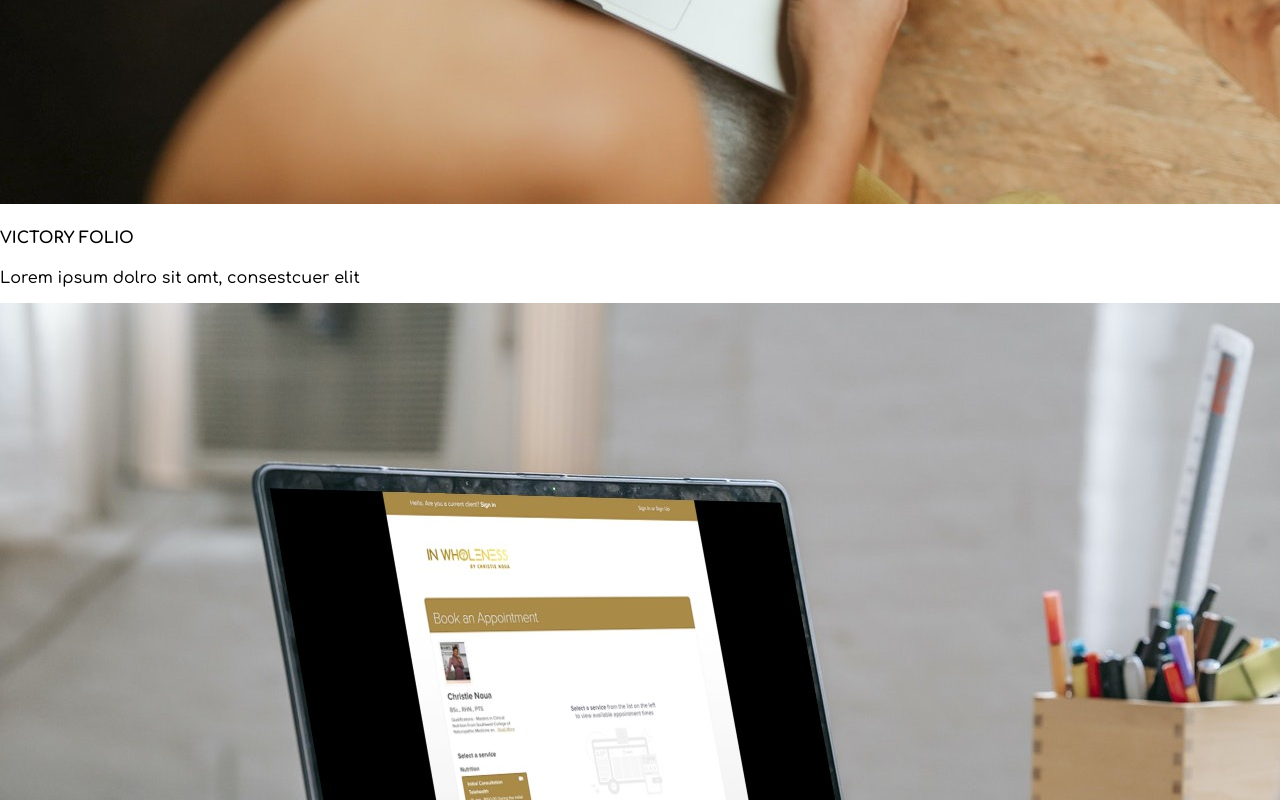
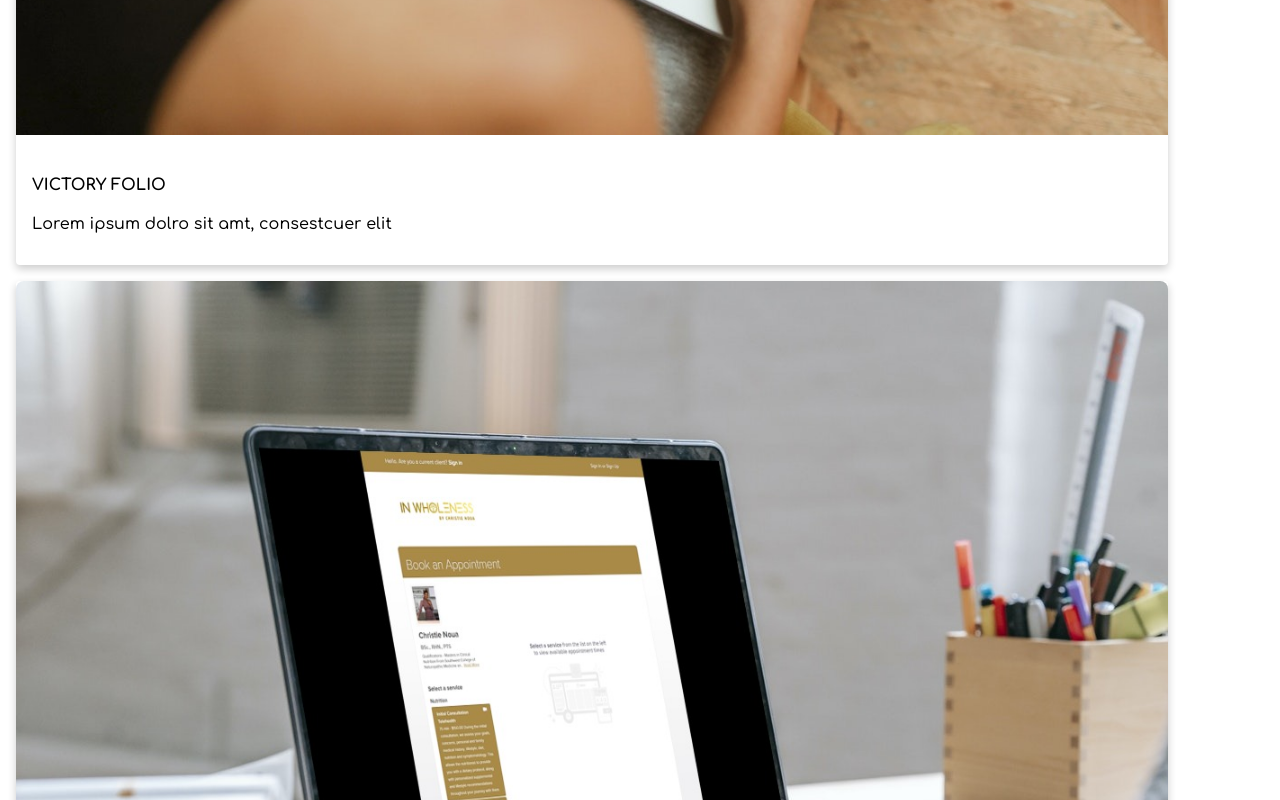
Before and after one commit to VictoryOnuoha/VICTORY-FOLIO-2.0, a React (Create React App) app: page / in a window 1280 px wide. Shown: the part 2500-3300 px from the top of the page. Built offline with nearby package versions, Linux system fonts and the light colour scheme.

Commit message:
Added styling for project card section in mobile view

```diff
--- a/src/assets/data/card.js
+++ b/src/assets/data/card.js
@@ -5,6 +5,7 @@ import card4 from '../../assets/images/card4.jpg';
 import card5 from '../../assets/images/card5.jpg';
 import card6 from '../../assets/images/card6.jpg';
 import card7 from '../../assets/images/card7.jpg';
+import card8 from '../../assets/images/card8.jpg';
 
 const cards = [
     {
@@ -61,7 +62,7 @@ const cards = [
         title: 'SEBUM',
         category: 'WEB APP',
         description: 'Lorem ipsum dolro sit amt, consestcuer elit',
-        image: card6,
+        image: card8,
         id: '2629feb0-2bb4-11ed-a261-0242ac120002'
     }
 ]
--- a/src/components/projects/projects.js
+++ b/src/components/projects/projects.js
@@ -1,5 +1,6 @@
 import React, {useState, useEffect} from 'react';
 import projectCards from '../../assets/data/card';
+import './projects.scss';
 
 function Projects() {
 
@@ -21,8 +22,8 @@ function Projects() {
                 {cards.map((card) => {
                     return(
                         <article key={card.id} className='projects__card' >
-                            <div>
-                                <img src={card.image} alt='image of project' className='projects__image' />
+                            <img src={card.image} alt='image of project' className='projects__image' />
+                            <div className='projects__card-box' >
                                 <h4 className='projects__title' >{card.title}</h4>
                                 <p className='projects__description'>{card.description}</p>
                             </div>
--- a/src/components/projects/projects.scss
+++ b/src/components/projects/projects.scss
@@ -0,0 +1,19 @@
+
+.projects {
+    &__card {
+        margin: 1rem;
+        width: 90%;
+        box-shadow: 0 0.25rem 0.5rem 0 rgba(0,0,0, 0.2) ;
+        border-radius: 0.25rem;
+    }
+    &__card:hover {
+    box-shadow: 0 0.5rem 1.5rem 0 rgba(0,0,0, 0.2) ;
+    }
+    &__card-box {
+        padding: 1rem ;
+    }
+    &__image {
+        width: 100%;
+        border-radius: 0.5rem 0.5rem 0 0 ;
+    }
+}
```
Also changed, not shown: src/assets/images/card8.jpg (added).
